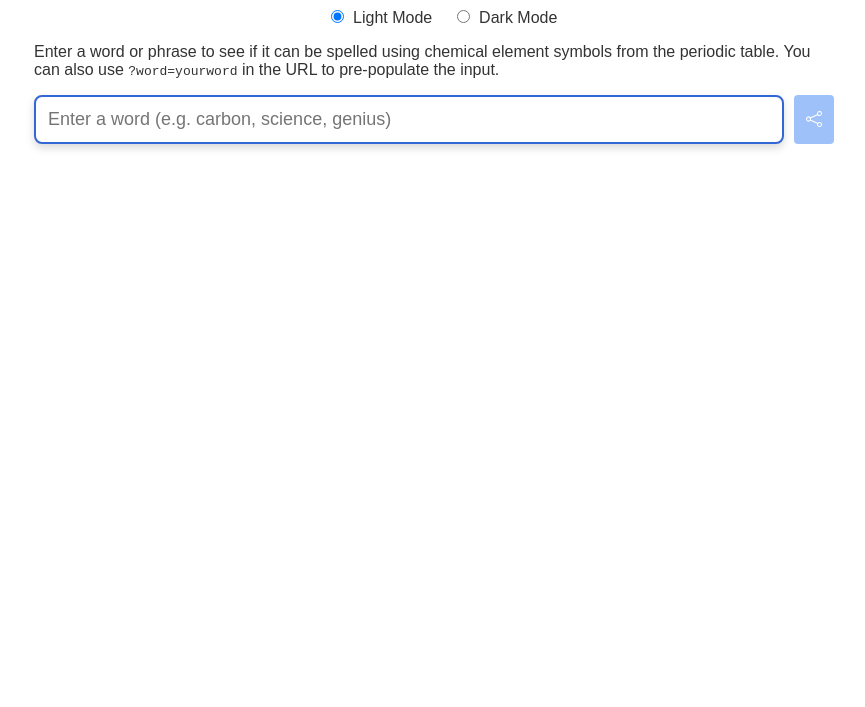
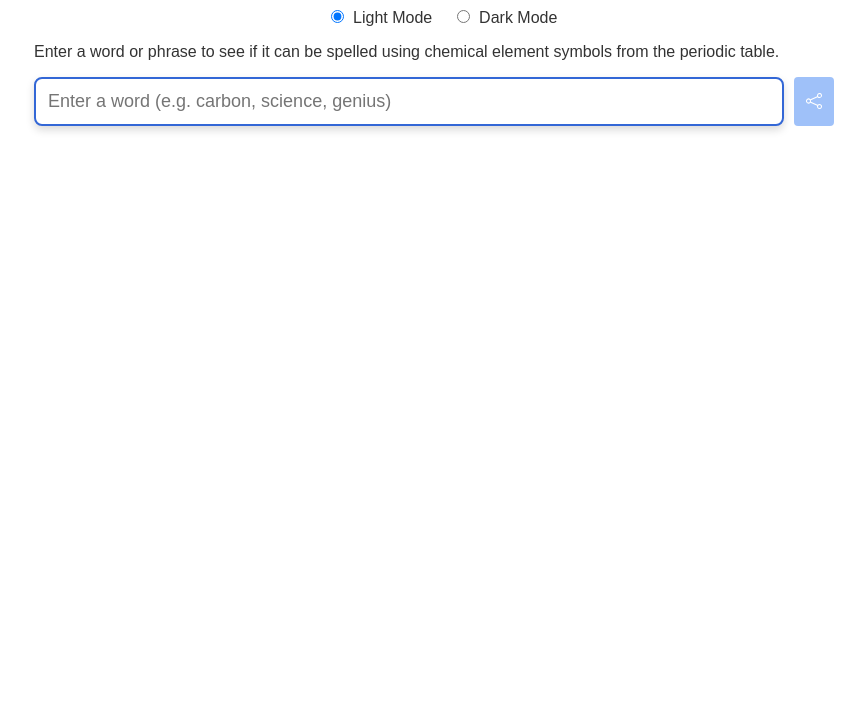
Before and after one commit to pbutland/elements, a website: page index.html in a window 1280 px wide. Shown: the part 93-800 px from the top of the page, without its empty margins (206-1071 px from the left). Drawn offline with Linux system fonts and the light colour scheme.

Commit message:
Removed redundant helper text

```diff
--- a/index.html
+++ b/index.html
@@ -247,7 +247,7 @@
         </label>
     </div>
 
-    <p>Enter a word or phrase to see if it can be spelled using chemical element symbols from the periodic table. You can also use <code>?word=yourword</code> in the URL to pre-populate the input.</p>
+    <p>Enter a word or phrase to see if it can be spelled using chemical element symbols from the periodic table.</p>
 
     <form id="word-form">
         <input type="text" id="word-input" placeholder="Enter a word (e.g. carbon, science, genius)" autocomplete="off" autofocus required>
```
